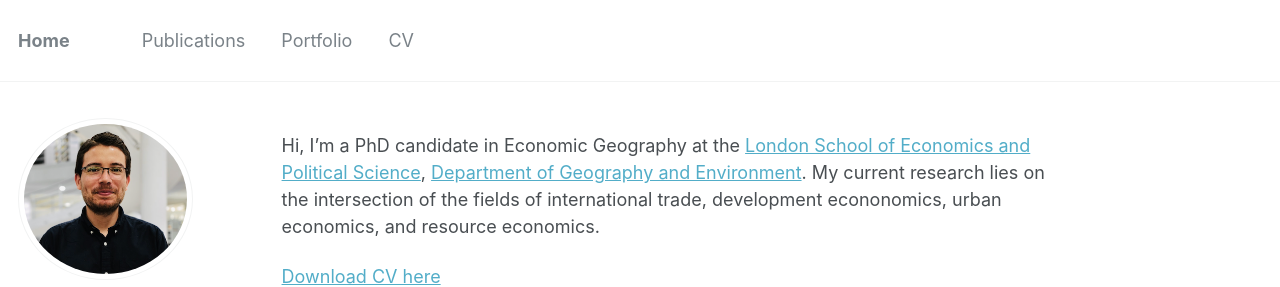
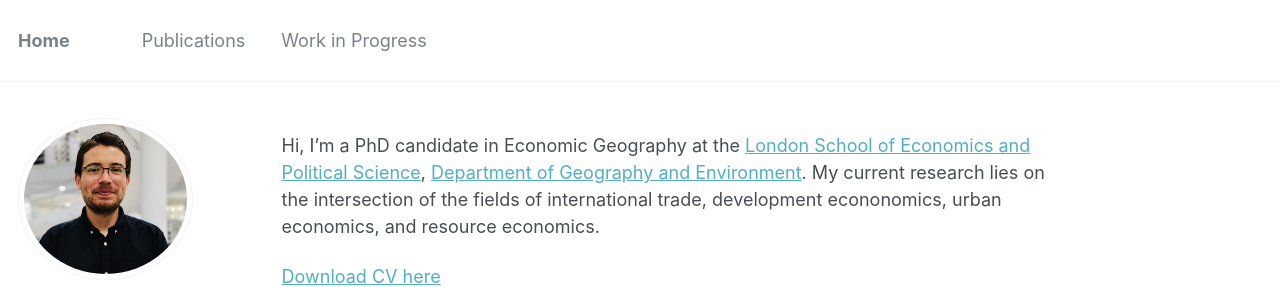
Before and after one commit to pedrofierroz87/pedrofierroz87.github.io, a Jekyll site: the page built from _pages/about.md, in a window 1280 px wide. Shown: the top 287 px of the page. Built offline with Jekyll 4.4.1, drawn with Linux system fonts in a browser that asks for light colours; some web fonts are replaced.

Commit message:
Update navigation.yml

```diff
--- a/_data/navigation.yml
+++ b/_data/navigation.yml
@@ -9,14 +9,14 @@ main:
   #- title: "Teaching"
   #  url: /teaching/
 
-  - title: "Portfolio"
+  - title: "Work in Progress"
     url: /portfolio/
 
   #- title: "Blog Posts"
   #  url: /year-archive/
 
-  - title: "CV"
-    url: /cv/
+  #- title: "CV"
+  #  url: /cv/
 
   #- title: "Guide"
   #  url: /markdown/
```
